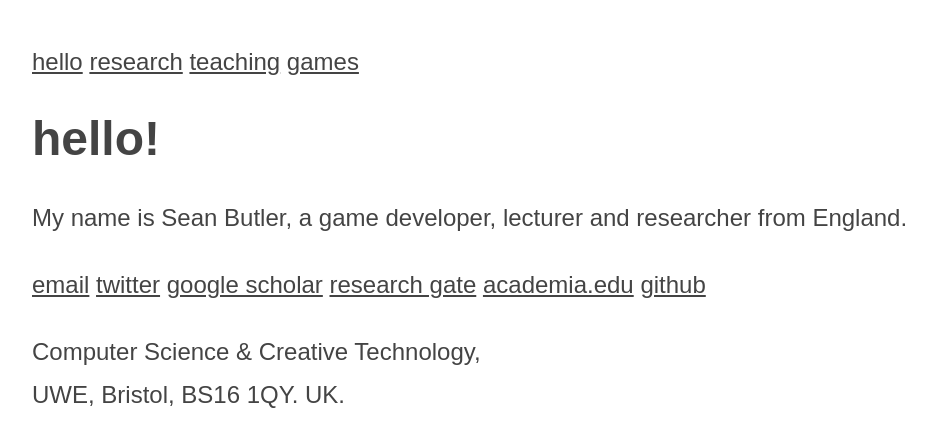
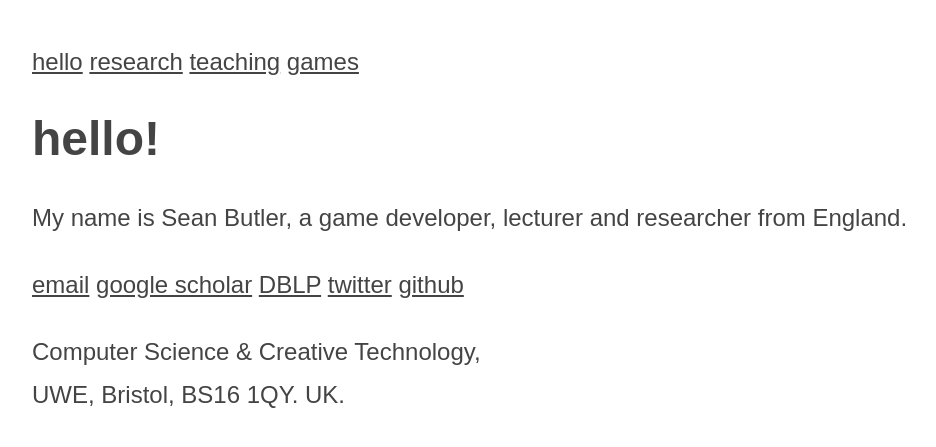
Before and after one commit to seanbutler/www.seanbutler.net, a Jekyll site: the page built from index.html, in a window 1280 px wide. Shown: the top 447 px of the page, without its empty margins (138-1074 px from the left). Built offline with Jekyll 4.4.1, drawn with Linux system fonts in a browser that asks for light colours.

Commit message:
tweaked footer

```diff
--- a/_layouts/default.html
+++ b/_layouts/default.html
@@ -12,18 +12,20 @@
 			<a href="/teaching">teaching</a>
 			<a href="/games">games</a>
 		</nav>
+
 		<div class="container">
 			{{ content }}
 		</div>
+
 		<footer>
 			<p>
 				<a href = "mailto:sean2.butler@uwe.ac.uk">email</a>
+				<a href = "https://scholar.google.co.uk/citations?user=XicxPzcAAAAJ">google scholar</a>
+				<a href = "https://dblp.uni-trier.de/pers/hd/b/Butler:Sean">DBLP</a>
 				<a href = "https://twitter.com/butlersean">twitter</a>
-				<a href = "https://scholar.google.co.uk/citations?user=XicxPzcAAAAJ">google scholar</a>
-				<a href = "https://www.researchgate.net/profile/Sean_Butler13">research gate</a>
-				<a href = "https://bristoluwe.academia.edu/SeanButler">academia.edu</a>
 				<a href = "https://github.com/seanbutler">github</a>
 			</p>
+
 			<p>
 				Computer Science & Creative Technology,<br />
 				UWE, Bristol, BS16 1QY. UK.
@@ -31,5 +33,4 @@
 		</footer>
 	</body>
 
-
 </html>
```
